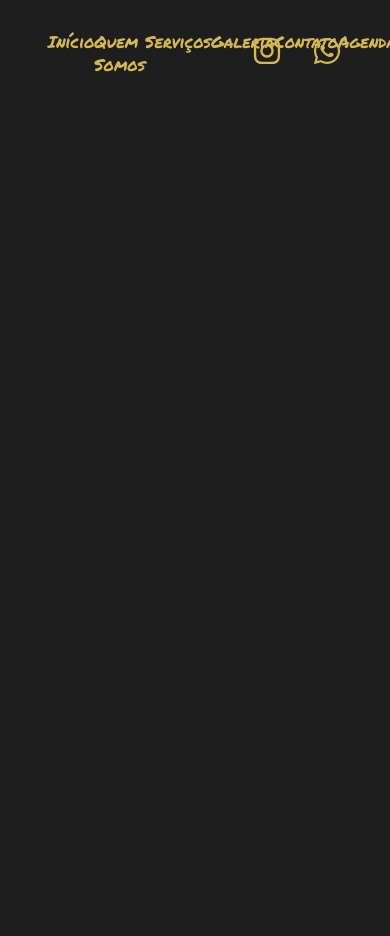
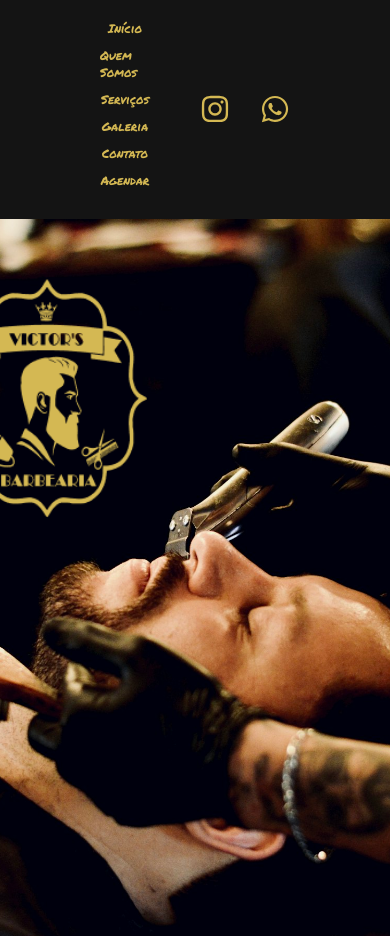
Before and after one commit to marcelo783/Barber-shop, a React (Vite) app in the folder barber-shop/: page / in a window 390 px wide. Before the commit the page ends 844 px from the top, so only its background shows below. Built offline with nearby package versions, Linux system fonts and the light colour scheme.

Commit message:
Container image

```diff
--- a/barber-shop/src/components/header/Header.jsx
+++ b/barber-shop/src/components/header/Header.jsx
@@ -41,10 +41,10 @@ const Header = () => {
 
           <IconContainer>
           <a href="https://www.instagram.com/seuUsuario" target="_blank" rel="noopener noreferrer">
-            <InstagramIcon size={30}/>
+            <InstagramIcon/>
           </a>
           <a href="https://wa.me/seuNumeroWhatsApp" target="_blank" rel="noopener noreferrer">
-            <WhatsappIcon size={30}/>
+            <WhatsappIcon/>
           </a>
         </IconContainer>
         </Nav>
--- a/barber-shop/src/components/header/Header.style.jsx
+++ b/barber-shop/src/components/header/Header.style.jsx
@@ -1,6 +1,7 @@
-import  styled  from "styled-components";
+import styled from "styled-components";
 import { Link } from "react-router-dom";
 import { FaInstagram, FaWhatsapp } from "react-icons/fa";
+import breakpoints from "../../styles/breakPoints";
 
 export const Navigation = styled.header`
     width: 100%;
@@ -10,21 +11,44 @@ export const Nav = styled.nav`
     display: flex;
     justify-content: space-between;
     justify-content: center;
+
+
+    @media ${breakpoints.bg} {
+    padding: 2rem 0;
+
+  }
+
+  @media ${breakpoints.md} {
+    padding: 2rem 0;
+  }
 `;
 export const Ul = styled.ul`
     display: flex;
     width:  55%;
     justify-content: space-between;
 
+    @media ${breakpoints.bg} {
+    width: 80%;
+    justify-content: space-around;
+  }
+
+  @media ${breakpoints.md} {
+    width: auto;
+    flex-direction: column;
+    align-items: center;
+  }
+
    `;
 export const Li = styled.li`
-
+  @media ${breakpoints.md} {
+    margin-bottom: 1rem; // Ajuste conforme necessário
+  }
 
 `;
 export const Logo = styled.div`
-img {
-    height: 100px;
-    width: auto;
+/img {
+    //height: 100px;
+   // width: auto;
   }
 
 `;
@@ -34,6 +58,7 @@ export const InstagramIcon = styled(FaInstagram)`
   cursor: pointer;
   transition: color 0.3s ease;
   margin-right: 15px;
+  font-size: 30px;
 
   &:hover {
     color: #E1306C;
@@ -45,54 +70,87 @@ export const WhatsappIcon = styled(FaWhatsapp)`
   cursor: pointer;
   transition: color 0.3s ease;
   margin-left: 15px;
+  font-size: 30px;
   &:hover {
     color: #25D366;
   }
+
+
 `;
 
 export const IconContainer = styled.div`
   margin-left: 100px;
   display: flex;
   align-items: center;
+
+  @media ${breakpoints.bg} {
+    margin-left: 50px;
+  }
+
+  @media ${breakpoints.md} {
+    margin-left: 50px; // Ajuste conforme a necessidade
+  }
 `;
 export const StyledLink = styled(Link)`
+  color: #D4B853;
+  font-family: 'Permanent Marker';
+  font-size:1.65rem;
   position: relative;
   text-decoration: none;
-  color: #D4B853; // Altere conforme necessário
+
 
   &::after {
     content: '';
     position: absolute;
     width: 0;
-    height: 2px; // Espessura da linha
-    bottom: -5px; // Distância da linha em relação ao texto
+    height: 2px;
+    bottom: -5px;
     left: 0;
-    background-color: #D4B853; // Cor da linha
+    background-color: #D4B853;
     transition: width 0.3s;
   }
 
   &:hover::after {
     width: 100%;
   }
+
+  @media ${breakpoints.bg} {
+    font-size:1.4rem;
+  }
+
+  @media ${breakpoints.md} {
+    font-size: 1.2rem; // Reduz a fonte para melhor ajuste
+  }
 `;
 
 export const StyledA = styled.a`
+  color: #D4B853;
+  font-family: 'Permanent Marker';
+  font-size:1.65rem;
   position: relative;
   text-decoration: none;
-  color:  #D4B853; // Ajuste a cor conforme necessário
+
 
   &::after {
     content: '';
     position: absolute;
     width: 0;
-    height: 2px; // Espessura da linha
-    bottom: -5px; // Distância da linha em relação ao texto
+    height: 2px;
+    bottom: -5px;
     left: 0;
-    background-color:  #D4B853; // Cor da linha
+    background-color:  #D4B853;
     transition: width 0.3s;
   }
 
   &:hover::after {
     width: 100%;
   }
+
+  @media ${breakpoints.bg} {
+    font-size:1.4rem;
+  }
+
+   @media ${breakpoints.md} {
+    font-size: 1.2rem; // Consistente com StyledLink
+  }
 `;
--- /dev/null
+++ b/barber-shop/src/components/hero/Hero.jsx
@@ -0,0 +1,31 @@
+import React from "react";
+
+
+import { HeroWrapper, HeroImage, LogoImage } from "./Hero.style";
+import HeroImg from "../../imagens/men.jpg";
+import  LogoImag  from "../../imagens/logo-barber-2.png";
+
+
+
+const Hero = () => {
+    return (
+        <div>
+
+            <HeroWrapper>
+
+                <HeroImage>
+                    <img src={HeroImg} alt="hero" />
+                </HeroImage>
+
+                <LogoImage>
+                    <img src={LogoImag} alt="" />
+                </LogoImage>
+
+
+            </HeroWrapper>
+
+        </div>
+    )
+}
+
+export default Hero
--- /dev/null
+++ b/barber-shop/src/components/hero/Hero.style.jsx
@@ -0,0 +1,35 @@
+import styled from "styled-components";
+
+
+export const HeroWrapper = styled.div`
+    position: relative;
+    height:85vh;
+    width: 100%;
+    overflow: hidden;
+`;
+
+export const HeroImage = styled.div`
+    height: 100%;
+    width: 100%;
+
+    img {
+        width: 100%;
+        height: 100%;
+        object-fit: cover; // Faz a imagem cobrir o espaço disponível
+    }
+
+`;
+
+export const LogoImage = styled.div`
+    position: absolute;
+    top: 60px;
+    left: 12%;
+    transform: translateX(-50%); // Ajuste fino para centralizar exatamente
+    width: 200px;
+    height: auto;
+
+    img {
+        width: 100%;
+        height: auto;
+    }
+`;
--- a/barber-shop/src/pages/home/Home.jsx
+++ b/barber-shop/src/pages/home/Home.jsx
@@ -1,4 +1,5 @@
 import React from 'react';
+import Hero from '../../components/hero/Hero';
 import { HomeContainer } from './Home.style';
 
 
@@ -6,7 +7,9 @@ const Home = () => {
 
   return (
     <div>
-      <HomeContainer></HomeContainer>
+      <HomeContainer>
+          <Hero />
+      </HomeContainer>
 
     </div>
   );
--- a/barber-shop/src/styles/GlobalStyle.jsx
+++ b/barber-shop/src/styles/GlobalStyle.jsx
@@ -26,15 +26,11 @@ const GlobalStyle = createGlobalStyle`
         font-size: 62.5%;
     }
     body {
-        background-color: #1F1E1E;
+        background-color: #141414;
         font-size: 'public Sans', 'sans-serif';
     }
 
-    a{
-        color: #D4B853;
-        font-family: 'Permanent Marker';
-        font-size:1.65rem;
-    }
+
 `;
 
 export default GlobalStyle;
--- /dev/null
+++ b/barber-shop/src/styles/breakPoints.js
@@ -0,0 +1,13 @@
+const size = {
+    sm: '500px',
+    md: '798px',
+    bg: '942px'
+}
+
+const breakpoints = {
+    sm: `(max-width: ${size.sm})`,
+    md: `(max-width: ${size.md})`,
+    bg: `(max-width: ${size.bg})`,
+}
+
+export default breakpoints
```
Also changed, not shown: barber-shop/src/styles/Typography.style.jsx (added, +13 -0 lines), barber-shop/src/imagens/CORTE 3.jpg (added), barber-shop/src/imagens/men.jpg (added), barber-shop/src/styles/common.style.jsx (line endings or trailing spaces).
